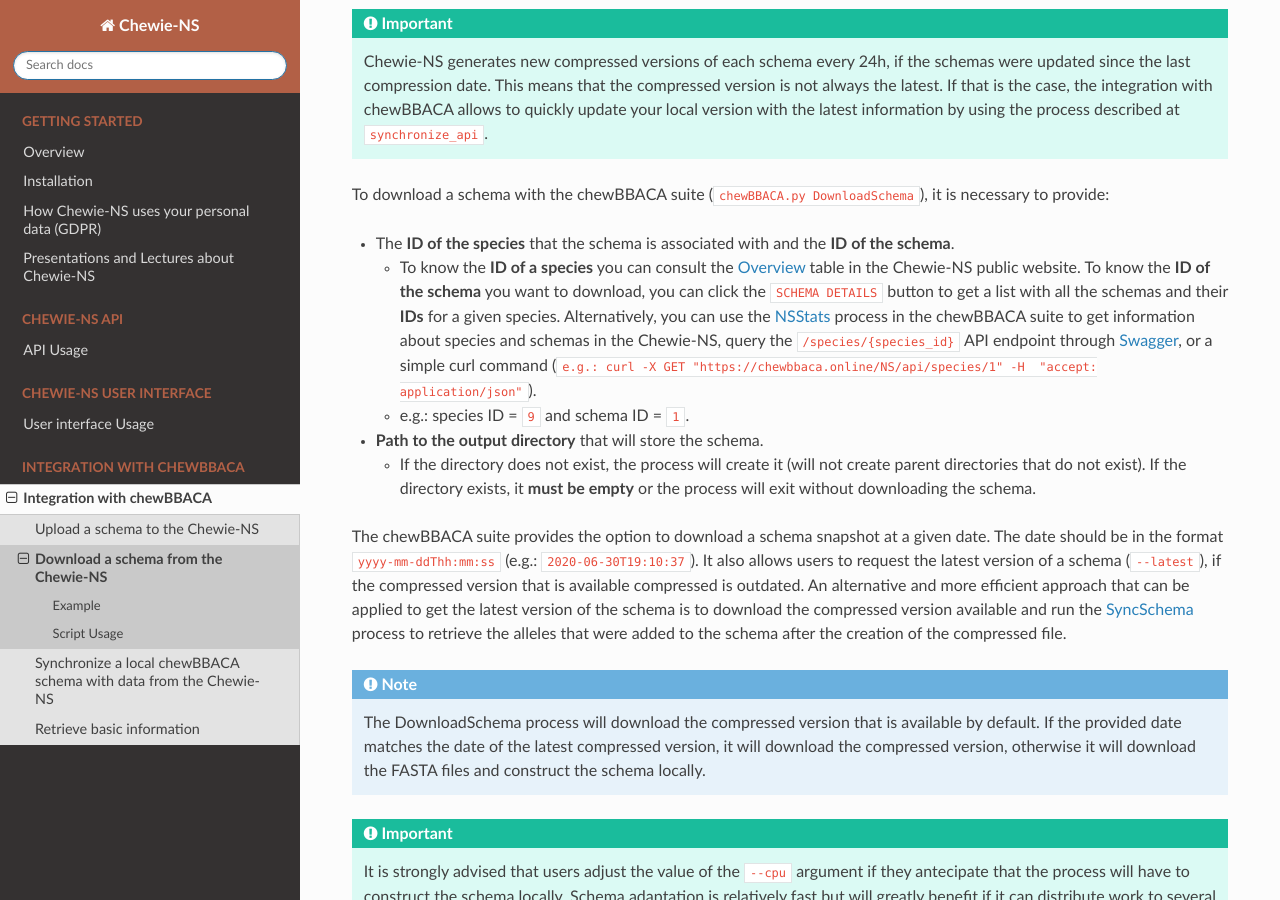
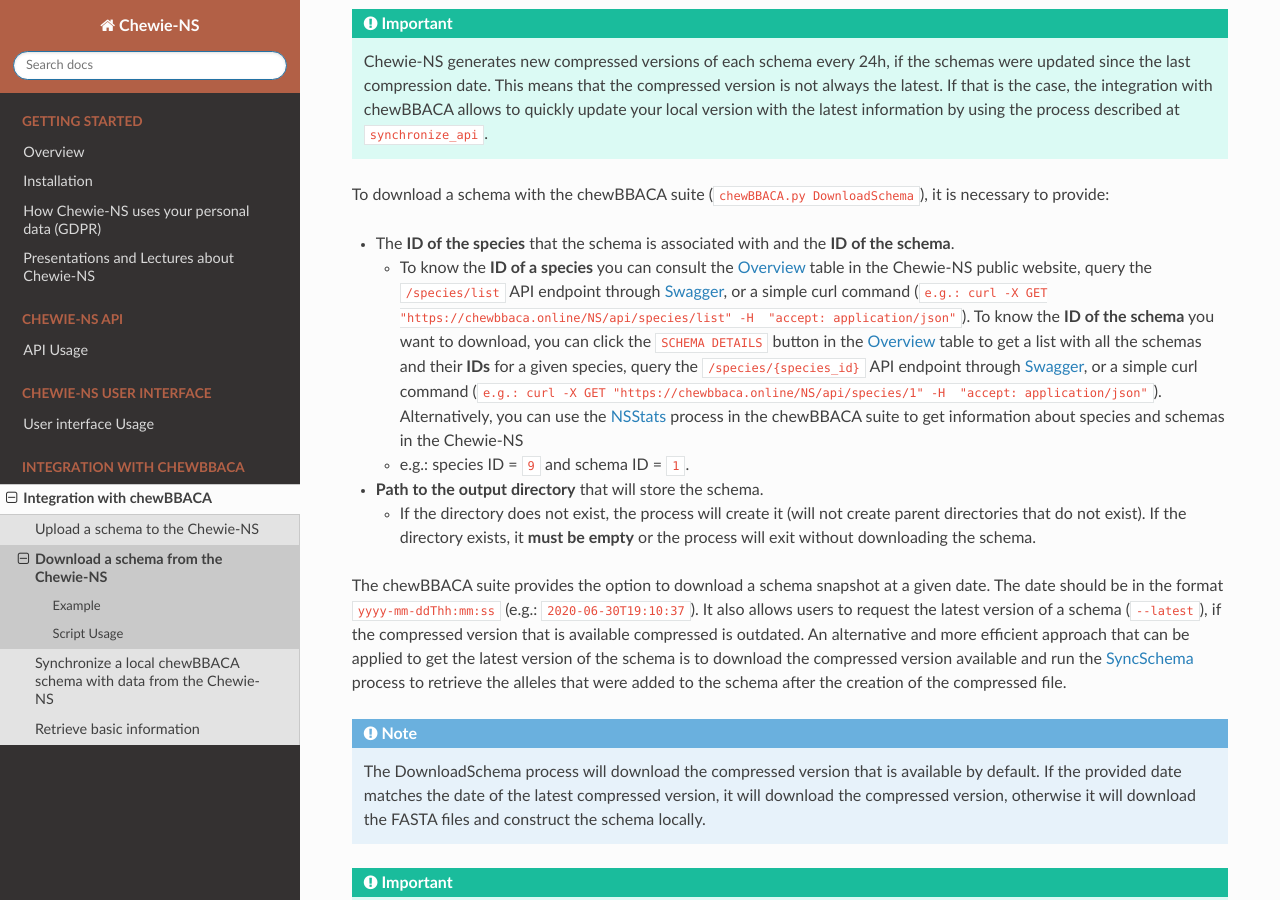
Before and after one commit to B-UMMI/Chewie-NS, a Sphinx documentation site: the page built from docs/user/download_api.rst, in a window 1280 px wide and 900 px high, scrolled down 423 px. Built offline with Sphinx 7.4.7 and the Read the Docs theme 2.0.0, drawn with Linux system fonts in a browser that asks for light colours; cross-references to code outside the pages are shown as plain code.

Commit message:
Updated DownloadSchema docs.

```diff
--- a/docs/user/download_api.rst
+++ b/docs/user/download_api.rst
@@ -22,13 +22,16 @@
 - The **ID of the species** that the schema is associated with and the **ID of the schema**.
 
   - To know the **ID of a species** you can consult the `Overview <https://chewbbaca.online/stats>`_
-    table in the Chewie-NS public website. To know the **ID of the schema** you want to download,
-    you can click the ``SCHEMA DETAILS`` button to get a list with all the schemas and their **IDs** for a
-    given species. Alternatively, you can use the
-    `NSStats <https://github.com/B-UMMI/chewBBACA/blob/master/CHEWBBACA/CHEWBBACA_NS/stats_requests.py>`_
-    process in the  chewBBACA suite to get information about species and schemas in the Chewie-NS,
-    query the ``/species/{species_id}`` API endpoint through  `Swagger <https://chewbbaca.online/api/NS/api/docs>`_, or a simple curl
-    command (``e.g.: curl -X GET "https://chewbbaca.online/NS/api/species/1" -H  "accept: application/json"``).
+    table in the Chewie-NS public website, query the ``/species/list`` API endpoint through
+    `Swagger <https://chewbbaca.online/api/NS/api/docs>`_, or a simple curl command
+    (``e.g.: curl -X GET "https://chewbbaca.online/NS/api/species/list" -H  "accept: application/json"``).
+    To know the **ID of the schema** you want to download, you can click the ``SCHEMA DETAILS`` button
+    in the `Overview <https://chewbbaca.online/stats>`_ table to get a list with all the schemas and their
+    **IDs** for a given species, query the ``/species/{species_id}`` API endpoint through
+    `Swagger <https://chewbbaca.online/api/NS/api/docs>`_, or a simple curl command
+    (``e.g.: curl -X GET "https://chewbbaca.online/NS/api/species/1" -H  "accept: application/json"``).
+    Alternatively, you can use the `NSStats <https://github.com/B-UMMI/chewBBACA/blob/master/CHEWBBACA/CHEWBBACA_NS/stats_requests.py>`_
+    process in the  chewBBACA suite to get information about species and schemas in the Chewie-NS
   - e.g.: species ID = ``9`` and schema ID = ``1``.
 
 - **Path to the output directory** that will store the schema.
```
